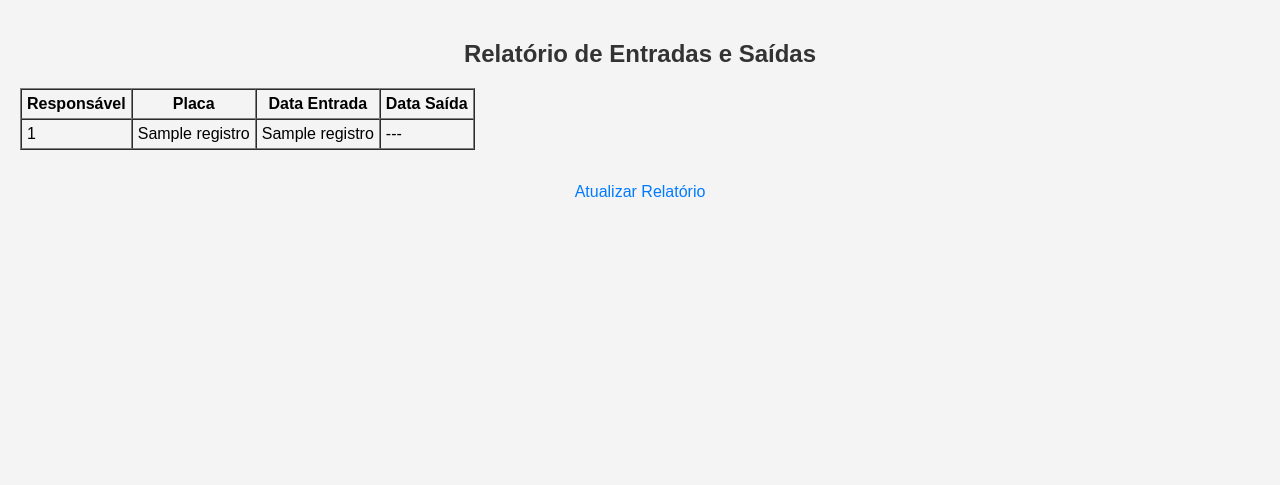
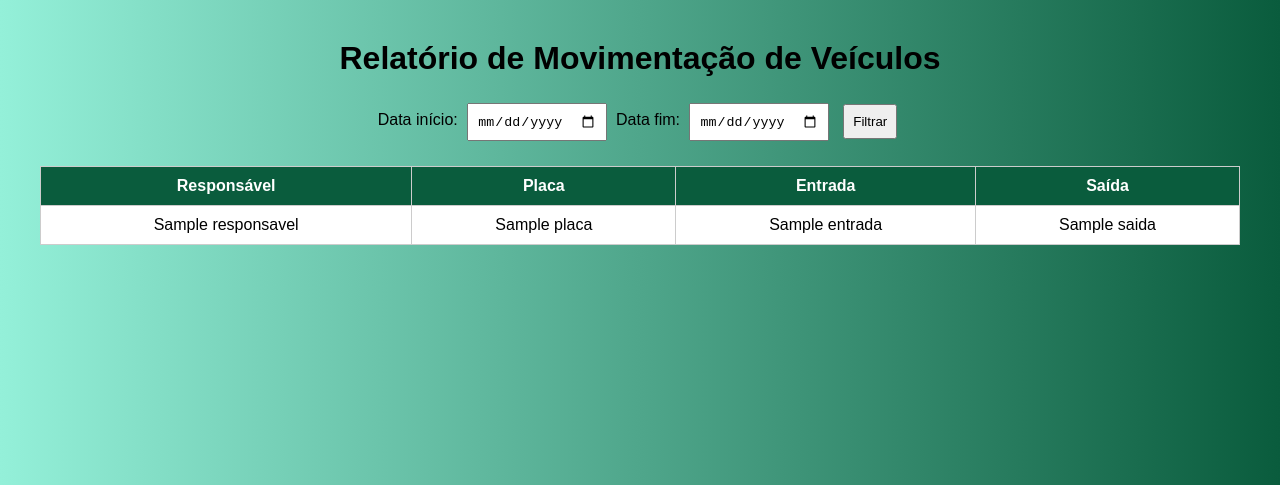
Before and after one commit to Blima33/VehControl, a Flask app: template templates/relatorio.html in a window 1280 px wide. Shown: the top 485 px of the page. Run offline with Flask 3, Linux system fonts and the light colour scheme; the template is opened without the code that fills it: most values are stand-ins (such as "Sample title", 1, 10 or a date in 2020).

Commit message:
Add files via upload

```diff
--- a/app.py
+++ b/app.py
@@ -5,7 +5,8 @@ import sqlite3
 app = Flask(__name__)
 app.secret_key = 'sua_chave_secreta'  # Necessária para usar flash
 
-# Criação do banco e tabelas se não existirem
+
+# === Criação do banco e tabelas ===
 def init_db():
     conn = sqlite3.connect('database.db')
     c = conn.cursor()
@@ -41,18 +42,17 @@ def init_db():
 init_db()
 
 
-# Função para buscar colaborador pela placa
+# === Função utilitária ===
 def buscar_colaborador_por_placa(placa):
     conn = sqlite3.connect('database.db')
     c = conn.cursor()
     c.execute('SELECT nome_proprietario FROM colaboradores WHERE placa = ?', (placa.upper(),))
     resultado = c.fetchone()
     conn.close()
-    if resultado:
-        return resultado[0]
-    else:
-        return None
+    return resultado[0] if resultado else None
 
+
+# === Rotas ===
 
 @app.route('/')
 def index():
@@ -64,7 +64,6 @@ def entrada():
     if request.method == 'POST':
         placa = request.form['placa'].upper()
 
-        # Buscar colaborador pela placa
         responsavel = buscar_colaborador_por_placa(placa)
 
         if 'confirmar' in request.form:
@@ -83,7 +82,6 @@ def entrada():
             flash("Entrada registrada com sucesso!")
             return redirect(url_for('entrada'))
         else:
-            # Primeira submissão — mostra confirmação
             if not responsavel:
                 responsavel = request.form['responsavel']
 
@@ -102,6 +100,7 @@ def saida():
         c.execute("""SELECT id, responsavel, placa, entrada FROM veiculos
                      WHERE placa=? AND saida IS NULL ORDER BY entrada DESC LIMIT 1""", (placa,))
         row = c.fetchone()
+        conn.close()
 
         if row:
             veiculo = {
@@ -110,11 +109,10 @@ def saida():
                 'placa': row[2],
                 'entrada': row[3]
             }
-            conn.close()
             return render_template('saida.html', veiculo=veiculo)
         else:
-            conn.close()
             return render_template('saida.html', erro="Veículo não encontrado ou já saiu.")
+
     return render_template('saida.html')
 
 
@@ -129,16 +127,58 @@ def confirmar_saida(id):
     return render_template('sucesso.html', mensagem="Saída registrada com sucesso!")
 
 
-@app.route('/relatorio')
+# === Rota do Relatório com Filtro de Data ===
+@app.route('/relatorio', methods=['GET', 'POST'])
 def relatorio():
+    registros = []
+    data_inicio = request.form.get('data_inicio')
+    data_fim = request.form.get('data_fim')
+
     conn = sqlite3.connect('database.db')
     c = conn.cursor()
-    c.execute("SELECT responsavel, placa, entrada, saida FROM veiculos")
+
+    query = "SELECT responsavel, placa, entrada, saida FROM veiculos WHERE 1=1"
+    params = []
+
+    # Filtros de data (intervalo)
+    if data_inicio:
+        data_inicio_dt = datetime.strptime(data_inicio, "%Y-%m-%d")
+        query += " AND datetime(entrada) >= ?"
+        params.append(data_inicio_dt.strftime("%Y-%m-%d 00:00:00"))
+
+    if data_fim:
+        data_fim_dt = datetime.strptime(data_fim, "%Y-%m-%d")
+        query += " AND datetime(entrada) <= ?"
+        params.append(data_fim_dt.strftime("%Y-%m-%d 23:59:59"))
+
+    query += " ORDER BY datetime(entrada) DESC"
+    c.execute(query, params)
     registros = c.fetchall()
     conn.close()
-    return render_template('relatorio.html', registros=registros)
 
+    # Função auxiliar para formatar data/hora
+    def formatar_data(data_str):
+        if not data_str:
+            return "-"
+        dt = datetime.strptime(data_str, "%Y-%m-%d %H:%M:%S")
+        return dt.strftime("%d/%m/%Y %H:%M")
 
+    registros_formatados = [
+        {
+            "responsavel": r[0],
+            "placa": r[1],
+            "entrada": formatar_data(r[2]),
+            "saida": formatar_data(r[3])
+        }
+        for r in registros
+    ]
+
+    return render_template(
+        'relatorio.html',
+        registros=registros_formatados,
+        data_inicio=data_inicio,
+        data_fim=data_fim
+    )
 
 
 if __name__ == '__main__':
--- a/static/style.css
+++ b/static/style.css
@@ -1,9 +1,11 @@
 body {
     font-family: Arial, sans-serif;
-    background-color: #f4f4f4;
     margin: 0;
     padding: 20px;
+    background: linear-gradient(to right, #94f0d9, #0a5c3d);;
+
 }
+
 
 h1 {
     color: #333;
@@ -13,6 +15,7 @@ h1 {
 h2 {
     color: #333;
     text-align: center;
+    font-size: 40px;
 }
 
 form {
@@ -78,7 +81,7 @@ a:hover {
 }
 
 button {
-  background-color: #28a745;
+  background-color: #333;
   color: white;
   padding: 10px 20px;
   margin: 10px auto; /* Centraliza horizontalmente */
--- a/templates/confirmar_entrada.html
+++ b/templates/confirmar_entrada.html
@@ -5,8 +5,11 @@
     <link rel="stylesheet" href="{{ url_for('static', filename='style.css') }}">
 </head>
 <body>
+
+
     <div class="confirmacao-container">
-        <h2>Confirme os Dados do Veículo</h2>
+        <h2>Os dados estão corretos?
+        </h2>
         <p><strong>Responsável:</strong> {{ responsavel }}</p>
         <p><strong>Placa:</strong> {{ placa }}</p>
 
--- a/templates/entrada.html
+++ b/templates/entrada.html
@@ -5,6 +5,8 @@
     <link rel="stylesheet" href="{{ url_for('static', filename='style.css') }}">
 </head>
 <body>
+
+
     <h2>Registrar Entrada</h2>
 
     {% with mensagens = get_flashed_messages() %}
--- a/templates/relatorio.html
+++ b/templates/relatorio.html
@@ -3,35 +3,81 @@
 <head>
     <meta charset="UTF-8">
     <title>Relatório de Veículos</title>
-    <link rel="stylesheet" href="{{ url_for('static', filename='style.css') }}">
+    <style>
+        body {
+            background: linear-gradient(to right, #94f0d9, #0a5c3d);
+            font-family: Arial, sans-serif;
+            margin: 40px;
+        }
+        h1 {
+            text-align: center;
+        }
+        form {
+            margin-bottom: 20px;
+            text-align: center;
+        }
+        input[type="date"], button {
+            padding: 8px;
+            margin: 5px;
+        }
+        table {
+            width: 100%;
+            border-collapse: collapse;
+            background-color: white;
+        }
+        th, td {
+            padding: 10px;
+            border: 1px solid #ccc;
+            text-align: center;
+        }
+        th {
+            background-color: #0a5c3d;
+            color: #ffffff;
+        }
+        .sem-registros {
+            text-align: center;
+            color: #555;
+            margin-top: 20px;
+            font-style: italic;
+        }
+    </style>
 </head>
 <body>
-    <h2>Relatório de Entradas e Saídas</h2>
 
-    <table border="1" cellpadding="5" cellspacing="0">
+    <h1>Relatório de Movimentação de Veículos</h1>
+
+    <form method="POST" action="{{ url_for('relatorio') }}">
+        <label>Data início:</label>
+        <input type="date" name="data_inicio" value="{{ data_inicio }}">
+        <label>Data fim:</label>
+        <input type="date" name="data_fim" value="{{ data_fim }}">
+        <button type="submit">Filtrar</button>
+    </form>
+
+    {% if registros %}
+    <table>
         <thead>
             <tr>
                 <th>Responsável</th>
                 <th>Placa</th>
-                <th>Data Entrada</th>
-                <th>Data Saída</th>
+                <th>Entrada</th>
+                <th>Saída</th>
             </tr>
         </thead>
         <tbody>
             {% for r in registros %}
             <tr>
-                <td>{{ r[0] }}</td>
-                <td>{{ r[1] }}</td>
-                <td>{{ r[2] }}</td>
-                <td>{{ r[3] if r[3] else '---' }}</td>
+                <td>{{ r.responsavel }}</td>
+                <td>{{ r.placa }}</td>
+                <td>{{ r.entrada }}</td>
+                <td>{{ r.saida }}</td>
             </tr>
             {% endfor %}
         </tbody>
     </table>
+    {% else %}
+    <p class="sem-registros">Nenhum registro encontrado para o período selecionado.</p>
+    {% endif %}
 
-    <br>
-    <div>
-        <a href="{{ url_for('relatorio') }}">Atualizar Relatório</a>
-    </div>
 </body>
 </html>
--- a/templates/saida.html
+++ b/templates/saida.html
@@ -6,6 +6,8 @@
     <link rel="stylesheet" href="{{ url_for('static', filename='style.css') }}">
 </head>
 <body>
+
+
     <h1>Consultar Veículo para Saída</h1>
     <div class="form-container">
         <form method="POST">
--- a/templates/sucesso.html
+++ b/templates/sucesso.html
@@ -6,6 +6,8 @@
     <link rel="stylesheet" href="{{ url_for('static', filename='style.css') }}">
 </head>
 <body>
+
+
     <h1>{{ mensagem }}</h1>
     <a href="/saida" class="btn">Nova Saída</a>
     <a href="/entrada" class="btn">Nova Entrada</a>
```
Also changed, not shown: other parts of static/style.css (+3 -3 lines), database.db (added).
